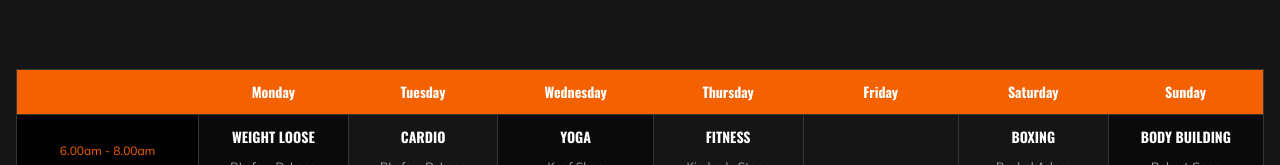
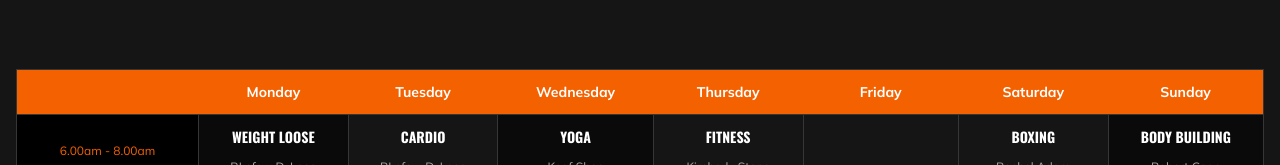
Before and after one commit to felipe-muner/podium-gym, a Next.js app: page /classes in a window 1280 px wide. Shown: the part 559-724 px from the top of the page. Built offline with nearby package versions, Linux system fonts and the light colour scheme.

Commit message:
feat: mulish font for week day

```diff
--- a/components/Timetable/Timetable.tsx
+++ b/components/Timetable/Timetable.tsx
@@ -56,7 +56,7 @@ const Timetable = () => {
     <section className="overflow-x-auto bg-brand-background-2 p-4 container mx-auto my-28">
       <table className="min-w-full border-collapse border border-[#363636] text-center">
         <thead>
-          <tr className="bg-brand-orange">
+          <tr className="bg-brand-orange font-mulish">
             <th className="p-3 text-sm text-white">&nbsp;</th>
             <th className="p-3 text-sm text-white">Monday</th>
             <th className="p-3 text-sm text-white">Tuesday</th>
```
